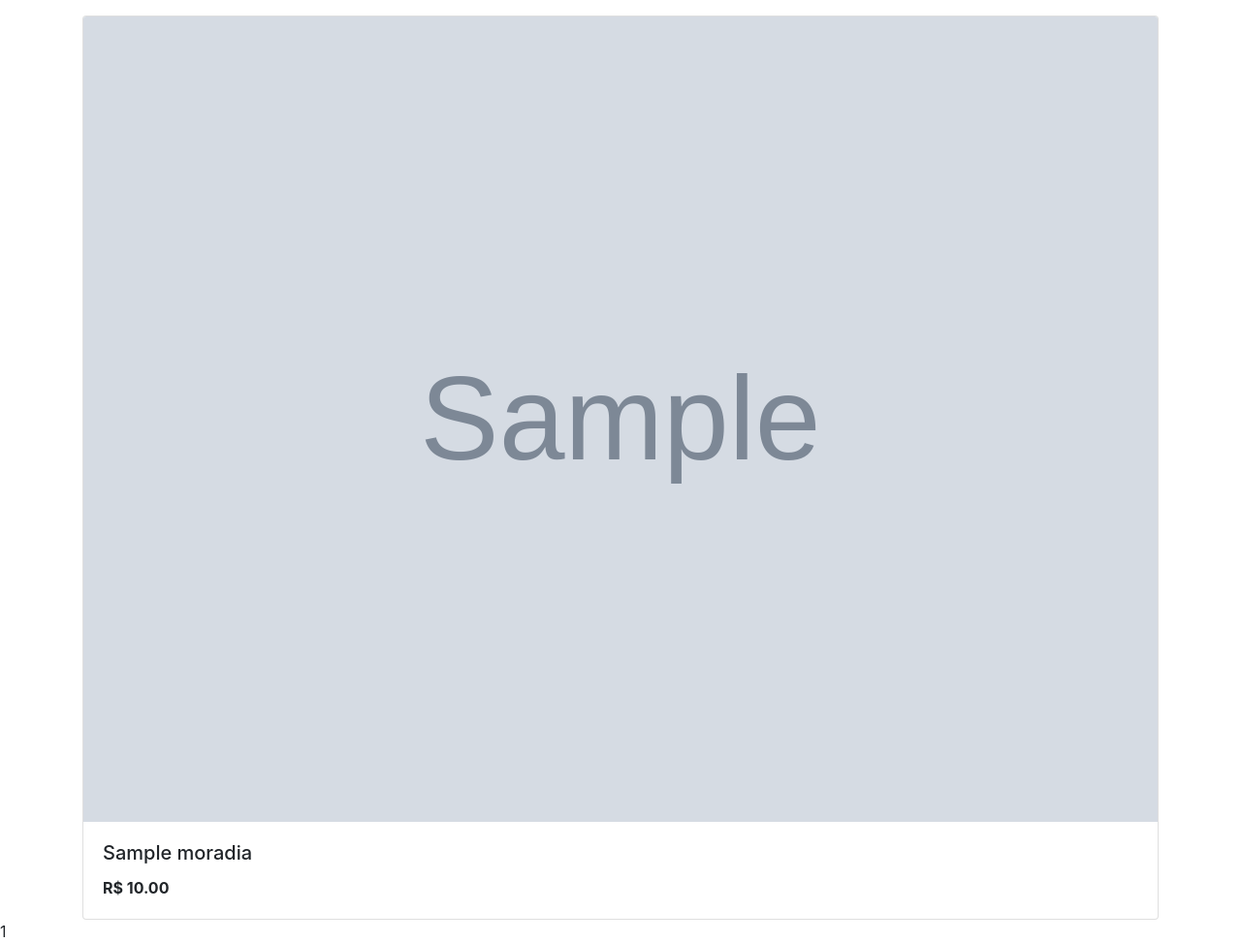
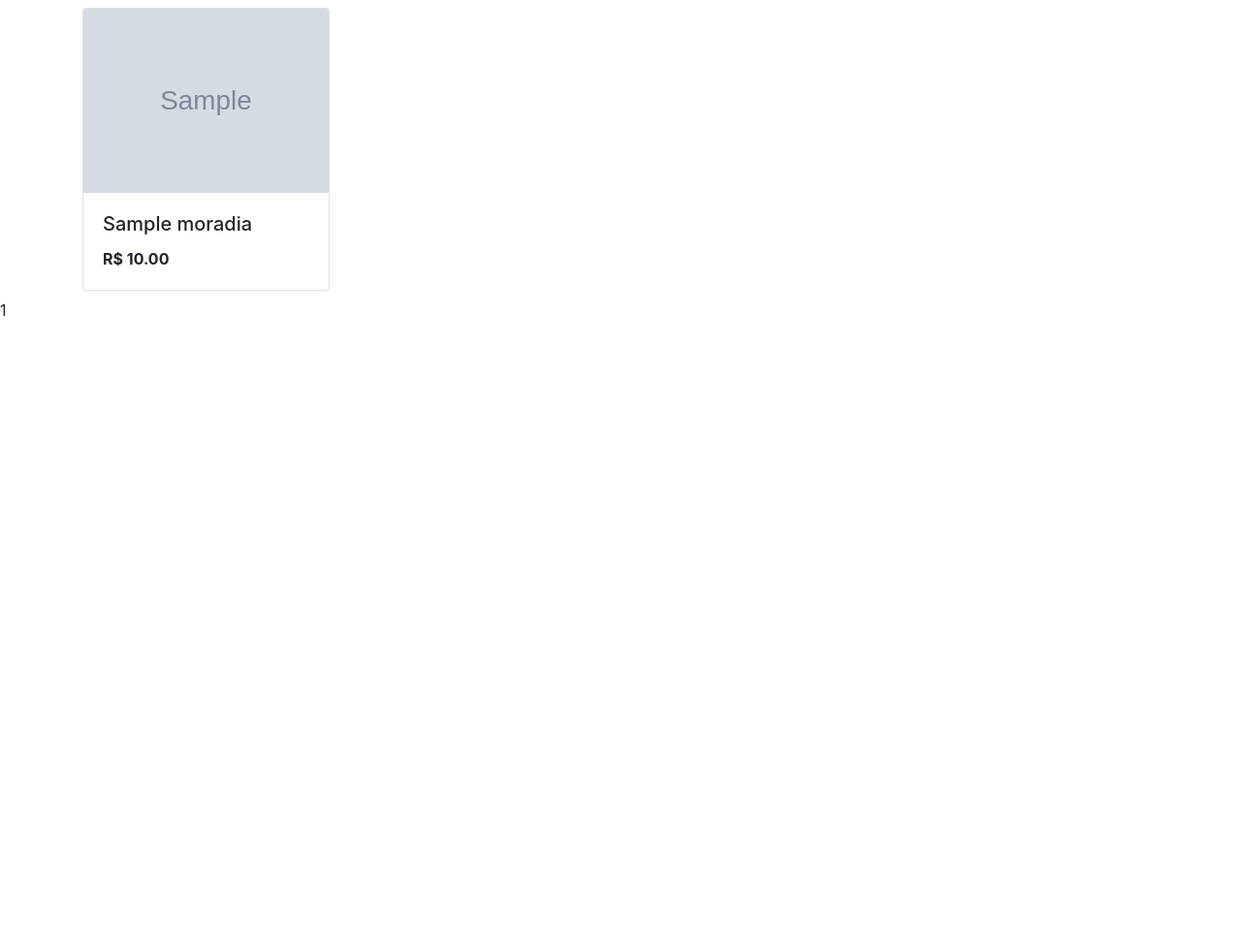
Before and after one commit to AnthonyLeier/ifmoradas, a Django app: page / in a window 1280 px wide. Shown: the part 56-1029 px from the top of the page at 97% size. After the commit the page ends 382 px from the top, so only its background shows below. Run offline with Django 3.2, Linux system fonts and the light colour scheme; tables that the repository leaves empty hold one stand-in row (values such as "Sample post"); grey boxes marked "Sample" are stand-in pictures; some libraries are stand-ins or nearby versions.

Commit message:
Alterações de layout com Wendel

```diff
--- a/moradias/templates/_navbar.html
+++ b/moradias/templates/_navbar.html
@@ -16,7 +16,7 @@
 		</button>
 
 		<div class="collapse navbar-collapse" id="navbarSupportedContent">
-			<form class="form-inline ml-5 pr-5" action="GET">
+			<form class="form-inline ml-5 pr-5" method="GET">
 				<input
 					id="inputpesquisa"
 					class="form-control pr-5"
--- a/moradias/templates/index.html
+++ b/moradias/templates/index.html
@@ -1,8 +1,8 @@
 {% extends 'base.html' %} {% block conteudo %}
 <div class="container">
-	<div class="row row-cols-1 row-cols-md-4 g-4 mt-3" id="geral">
+	<div class="row" id="geral">
 		{% for imovel in moradias %}
-		<div class="col" onclick="location.href='/detalhes/{{imovel.id}}';">
+		<div class="col-md-3 col-sm-6 my-2" onclick="location.href='/detalhes/{{imovel.id}}';">
 			<div class="card">
 				<img src="{{imovel.imagem1}}" class="card-img-top" alt="{{imovel.imagem1}}" />
 				<div class="card-body">
```
